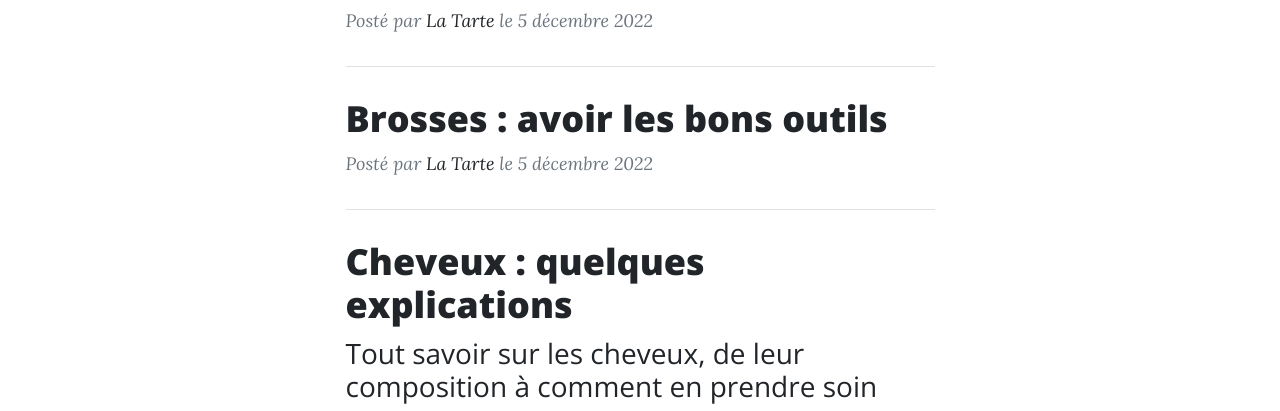
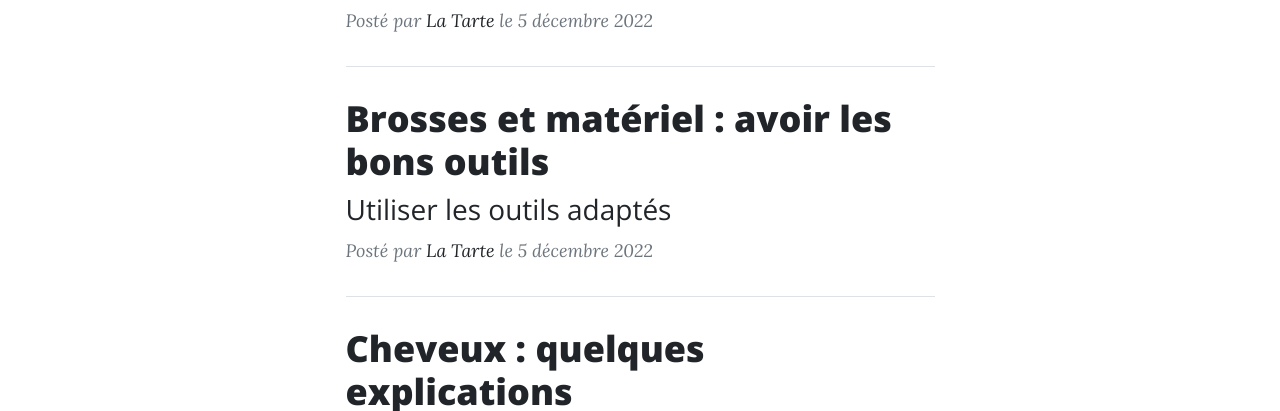
Before and after one commit to eleonore-tissier/eleonore-tissier.github.io, a plain HTML site: page index.html in a window 1280 px wide. Shown: the part 777-1188 px from the top of the page. Drawn offline with nearby package versions, Linux system fonts and the light colour scheme.

Commit message:
no message

```diff
--- a/index.html
+++ b/index.html
@@ -5,7 +5,7 @@
         <meta name="viewport" content="width=device-width, initial-scale=1, shrink-to-fit=no" />
         <meta name="description" content="" />
         <meta name="author" content="" />
-        <title>La Bouclette - </title>
+        <title>La Bouclette - Accueil</title>
         <link rel="icon" type="image/x-icon" href="assets/favicon.ico" />
         <!-- Font Awesome icons (free version)-->
         <script src="https://use.fontawesome.com/releases/v6.1.0/js/all.js" crossorigin="anonymous"></script>
@@ -52,7 +52,10 @@
                     <hr class="my-4" />
                     <!-- Post preview-->
                     <div class="post-preview">
-                        <a href="post.html"><h2 class="post-title">Brosses : avoir les bons outils</h2></a>
+                        <a href="post.html">
+                            <h2 class="post-title">Brosses et matériel : avoir les bons outils</h2>
+                            <h3 class="post-subtitle">Utiliser les outils adaptés</h3>
+                        </a>
                         <p class="post-meta">
                             Posté par
                             <a href="about.html">La Tarte</a>
```
